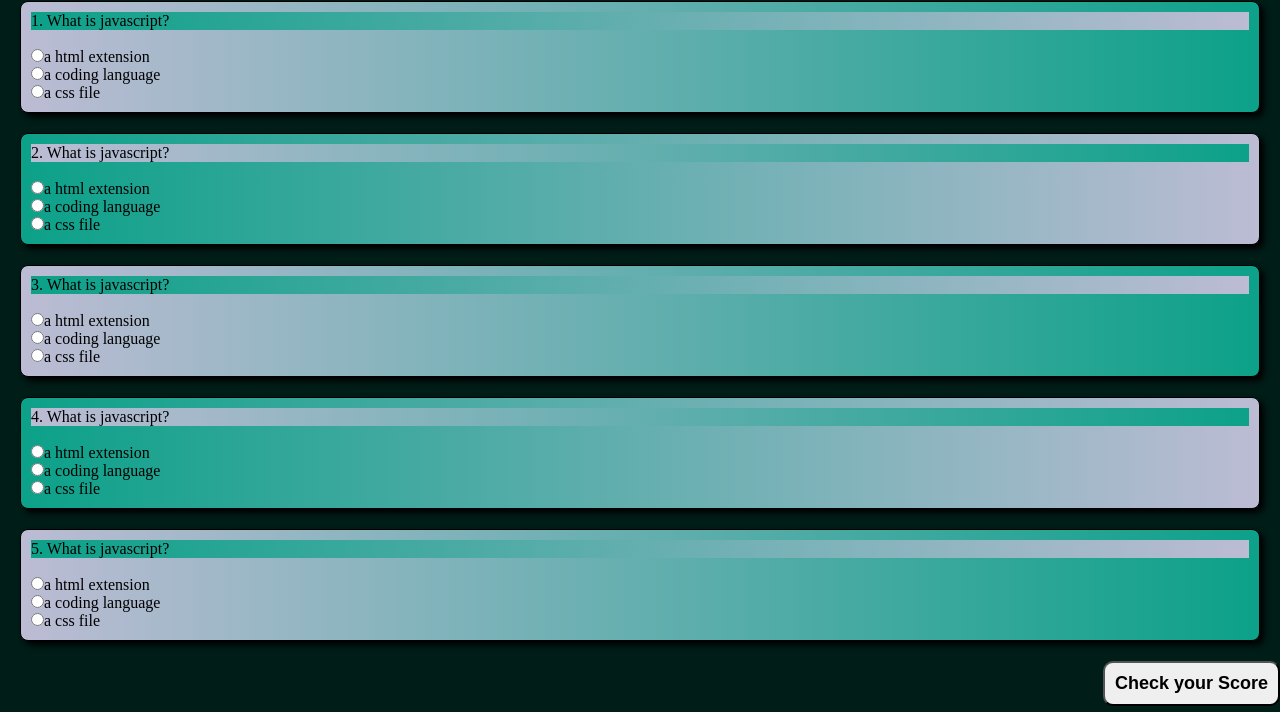
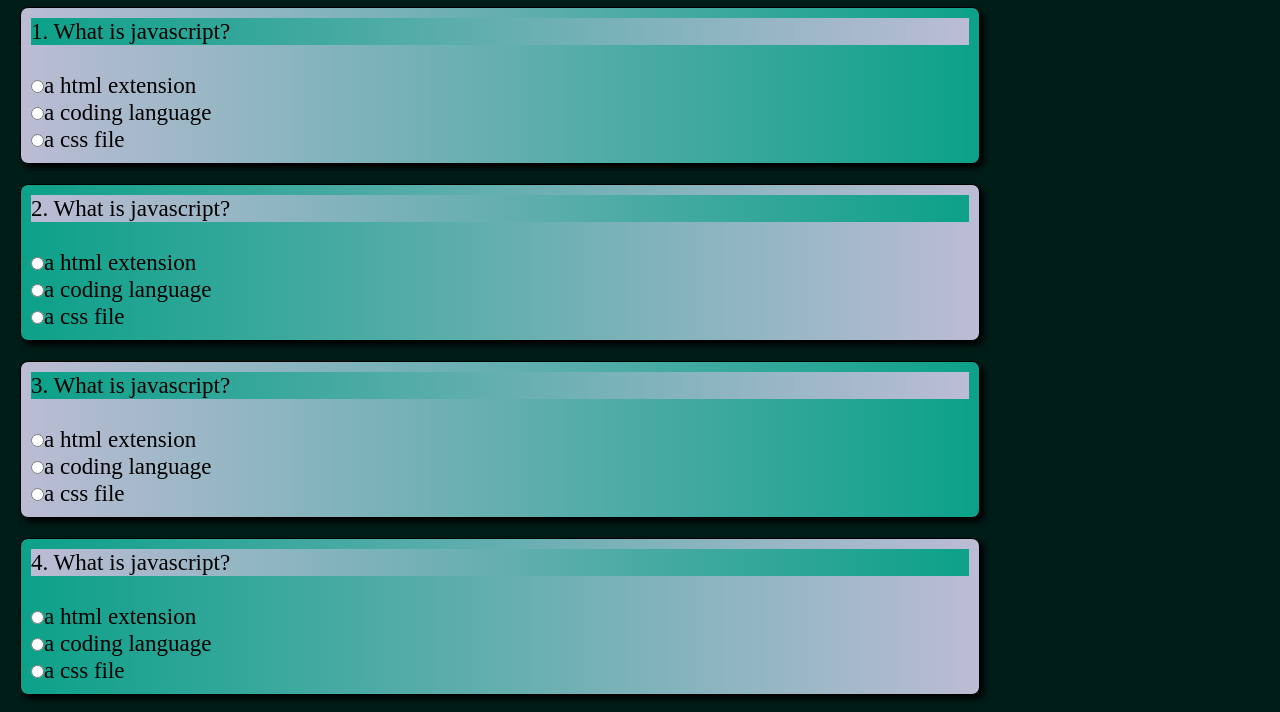
Before and after one commit to KellyKiiru/thirdip, a plain HTML site: page index.html in a window 1280 px wide. Shown: the part 76-788 px from the top of the page. Drawn offline with Linux system fonts and the light colour scheme.

Commit message:
style: div styling- set font size to larger

```diff
--- a/css/index.css
+++ b/css/index.css
@@ -6,6 +6,8 @@
 body{
     background-color: rgb(1, 29, 24);
     padding-top: 30px;
+    font-size: larger;
+    width: 100%;
 }
 header{
     width: 100%;
@@ -13,6 +15,10 @@ header{
     display: flex;
     justify-content: center;
 
+}
+div{
+    width: 75%;
+    font-size: larger;
 }
 #div3, #div1{
     background-color: rgb(12, 161, 137);
@@ -33,6 +39,7 @@ header{
 }
 button{
     margin-top: 20px;
+    margin-right: 20px;
     padding: 10px;
     font-size: large;
     font-weight: 700;
```
